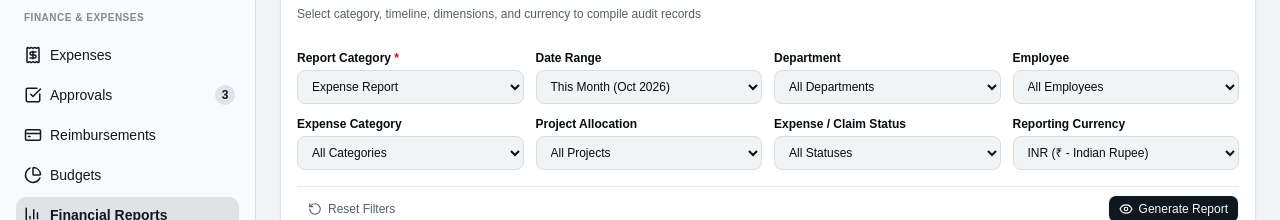
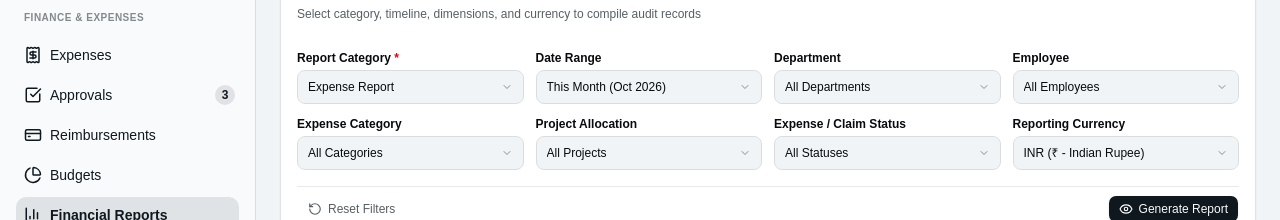
Before and after one commit to tharunworkx/project-1, a React app in the folder frontend/: page /reports in a window 1280 px wide. Shown: the part 201-421 px from the top of the page. Built offline with nearby package versions, Linux system fonts and the light colour scheme; the HTML template or start-up script is replaced by a standard one.

Commit message:
fix(ui): replace native select dropdowns across all modules with theme-styled FilterSelect

```diff
--- a/frontend/src/components/common/FilterSelect.jsx
+++ b/frontend/src/components/common/FilterSelect.jsx
@@ -7,6 +7,7 @@ import {
 } from '@/components/ui/dropdown-menu';
 import { Button } from '@/components/ui/button';
 import { ChevronDown, Check } from 'lucide-react';
+import { cn } from '@/lib/utils';
 
 export const FilterSelect = ({
   value,
@@ -14,38 +15,61 @@ export const FilterSelect = ({
   options = [],
   placeholder = 'Select option',
   className = '',
+  buttonClassName = '',
   align = 'start',
   widthClass = 'w-full',
+  icon = null,
 }) => {
-  const currentOption = options.find((opt) => String(opt.value) === String(value));
-  const displayLabel = currentOption ? currentOption.label : placeholder;
+  // Normalize options to { value, label }
+  const normalizedOptions = options.map((opt) => {
+    if (typeof opt === 'object' && opt !== null) {
+      return {
+        value: opt.value !== undefined ? opt.value : (opt.id ?? opt.name),
+        label: opt.label !== undefined ? opt.label : (opt.name ?? String(opt.value)),
+      };
+    }
+    return { value: opt, label: String(opt) };
+  });
+
+  const currentOption = normalizedOptions.find((opt) => String(opt.value) === String(value));
+  const displayLabel = currentOption ? currentOption.label : (value || placeholder);
 
   return (
     <DropdownMenu>
       <DropdownMenuTrigger asChild>
         <Button
+          type="button"
           variant="outline"
-          className={`${widthClass} h-8 px-2.5 rounded-md border border-border/80 bg-muted/40 hover:bg-muted/70 text-xs text-foreground flex items-center justify-between font-normal cursor-pointer focus-visible:ring-1 focus-visible:ring-ring transition-colors ${className}`}
+          className={cn(
+            widthClass,
+            "h-8 px-2.5 rounded-md border border-border/80 bg-muted/40 hover:bg-muted/70 text-xs text-foreground flex items-center justify-between font-normal cursor-pointer focus-visible:ring-1 focus-visible:ring-ring transition-colors",
+            buttonClassName,
+            className
+          )}
         >
-          <span className="truncate text-xs">{displayLabel}</span>
+          <div className="flex items-center gap-1.5 truncate">
+            {icon && <span className="shrink-0 text-muted-foreground">{icon}</span>}
+            <span className="truncate text-xs">{displayLabel}</span>
+          </div>
           <ChevronDown className="size-3 text-muted-foreground ml-1.5 shrink-0 opacity-70" />
         </Button>
       </DropdownMenuTrigger>
       <DropdownMenuContent
         align={align}
-        className="w-(--radix-dropdown-menu-trigger-width) min-w-44 max-h-64 overflow-y-auto p-1 shadow-xl bg-popover border border-border text-popover-foreground rounded-lg z-50"
+        className="w-[var(--radix-dropdown-menu-trigger-width)] min-w-44 max-h-64 overflow-y-auto p-1 shadow-xl bg-popover border border-border text-popover-foreground rounded-lg z-50"
       >
-        {options.map((opt) => {
+        {normalizedOptions.map((opt) => {
           const isSelected = String(opt.value) === String(value);
           return (
             <DropdownMenuItem
-              key={opt.value}
+              key={String(opt.value)}
               onClick={() => onChange(opt.value)}
-              className={`text-xs cursor-pointer px-2.5 py-1.5 rounded-md flex items-center justify-between transition-colors ${
+              className={cn(
+                "text-xs cursor-pointer px-2.5 py-1.5 rounded-md flex items-center justify-between transition-colors",
                 isSelected
-                  ? 'bg-primary/10 text-primary font-medium'
-                  : 'text-foreground hover:bg-muted focus:bg-muted'
-              }`}
+                  ? "bg-primary/10 text-primary font-medium"
+                  : "text-foreground hover:bg-muted focus:bg-muted"
+              )}
             >
               <span className="truncate">{opt.label}</span>
               {isSelected && <Check className="size-3 text-primary shrink-0 ml-2" />}
--- a/frontend/src/components/finance/budgets/BudgetModal.jsx
+++ b/frontend/src/components/finance/budgets/BudgetModal.jsx
@@ -2,6 +2,7 @@ import React, { useState, useEffect } from 'react';
 import Modal from '@/components/common/Modal';
 import { Button } from '@/components/ui/button';
 import { Input } from '@/components/ui/input';
+import FilterSelect from '@/components/common/FilterSelect';
 import { mockDepartments, mockCategories } from '@/services/mock/financeMockData';
 
 export const BudgetModal = ({
@@ -131,18 +132,12 @@ export const BudgetModal = ({
             <label className="block font-semibold text-foreground mb-1">
               Department <span className="text-destructive">*</span>
             </label>
-            <select
-              name="department"
+            <FilterSelect
               value={formData.department}
-              onChange={handleChange}
-              className="w-full h-9 px-3 rounded-md border border-border bg-background text-xs text-foreground focus:outline-none focus:ring-1 focus:ring-ring"
-            >
-              {mockDepartments.map((d) => (
-                <option key={d} value={d}>
-                  {d}
-                </option>
-              ))}
-            </select>
+              onChange={(val) => setFormData((prev) => ({ ...prev, department: val }))}
+              options={mockDepartments}
+              buttonClassName="h-9 bg-background border-border text-xs"
+            />
           </div>
 
           <div>
@@ -165,36 +160,30 @@ export const BudgetModal = ({
             <label className="block font-semibold text-foreground mb-1">
               Expense Category <span className="text-destructive">*</span>
             </label>
-            <select
-              name="category"
+            <FilterSelect
               value={formData.category}
-              onChange={handleChange}
-              className="w-full h-9 px-3 rounded-md border border-border bg-background text-xs text-foreground focus:outline-none focus:ring-1 focus:ring-ring"
-            >
-              {mockCategories.map((c) => (
-                <option key={c} value={c}>
-                  {c}
-                </option>
-              ))}
-            </select>
+              onChange={(val) => setFormData((prev) => ({ ...prev, category: val }))}
+              options={mockCategories}
+              buttonClassName="h-9 bg-background border-border text-xs"
+            />
           </div>
 
           <div>
             <label className="block font-semibold text-foreground mb-1">
               Budget Period
             </label>
-            <select
-              name="period"
+            <FilterSelect
               value={formData.period}
-              onChange={handleChange}
-              className="w-full h-9 px-3 rounded-md border border-border bg-background text-xs text-foreground focus:outline-none focus:ring-1 focus:ring-ring"
-            >
-              <option value="Q1 2026">Q1 2026 (Jan–Mar)</option>
-              <option value="Q2 2026">Q2 2026 (Apr–Jun)</option>
-              <option value="Q3 2026">Q3 2026 (Jul–Sep)</option>
-              <option value="Q4 2026">Q4 2026 (Oct–Dec)</option>
-              <option value="Annual 2026">Annual 2026</option>
-            </select>
+              onChange={(val) => setFormData((prev) => ({ ...prev, period: val }))}
+              options={[
+                { value: 'Q1 2026', label: 'Q1 2026 (Jan–Mar)' },
+                { value: 'Q2 2026', label: 'Q2 2026 (Apr–Jun)' },
+                { value: 'Q3 2026', label: 'Q3 2026 (Jul–Sep)' },
+                { value: 'Q4 2026', label: 'Q4 2026 (Oct–Dec)' },
+                { value: 'Annual 2026', label: 'Annual 2026' },
+              ]}
+              buttonClassName="h-9 bg-background border-border text-xs"
+            />
           </div>
         </div>
 
@@ -252,16 +241,16 @@ export const BudgetModal = ({
             <label className="block font-semibold text-foreground mb-1">
               Currency
             </label>
-            <select
-              name="currency"
+            <FilterSelect
               value={formData.currency}
-              onChange={handleChange}
-              className="w-full h-9 px-3 rounded-md border border-border bg-background text-xs text-foreground focus:outline-none focus:ring-1 focus:ring-ring"
-            >
-              <option value="INR">INR (₹ - Indian Rupee)</option>
-              <option value="USD">USD ($ - US Dollar)</option>
-              <option value="EUR">EUR (€ - Euro)</option>
-            </select>
+              onChange={(val) => setFormData((prev) => ({ ...prev, currency: val }))}
+              options={[
+                { value: 'INR', label: 'INR (₹ - Indian Rupee)' },
+                { value: 'USD', label: 'USD ($ - US Dollar)' },
+                { value: 'EUR', label: 'EUR (€ - Euro)' },
+              ]}
+              buttonClassName="h-9 bg-background border-border text-xs"
+            />
           </div>
         </div>
 
--- a/frontend/src/pages/finance/FinanceDashboard.jsx
+++ b/frontend/src/pages/finance/FinanceDashboard.jsx
@@ -37,6 +37,7 @@ import { useFinanceRole } from '@/hooks/useFinanceRole';
 import { useToast } from '@/context/ToastContext';
 import financeMockService from '@/services/mock/financeMockService';
 import { formatCurrency } from '@/lib/currency';
+import FilterSelect from '@/components/common/FilterSelect';
 
 const COLORS = ['#3b82f6', '#10b981', '#f59e0b', '#ef4444', '#8b5cf6', '#ec4899', '#06b6d4', '#64748b'];
 
@@ -100,25 +101,25 @@ export const FinanceDashboard = () => {
 
         <div className="flex flex-wrap items-center gap-2">
           {/* Date range filter */}
-          <div className="flex items-center gap-1.5 bg-card border border-border/80 rounded-lg p-1 text-xs shadow-2xs">
-            <Calendar className="size-3.5 text-muted-foreground ml-1.5" />
-            <select
-              value={dateRange}
-              onChange={(e) => {
-                setDateRange(e.target.value);
-                toastInfo(`Filtered analytics by ${e.target.value}`);
-              }}
-              className="h-7 bg-transparent border-none text-xs font-semibold text-foreground focus:outline-none pr-2 cursor-pointer"
-            >
-              <option value="Last 7 Days">Last 7 Days</option>
-              <option value="Last 30 Days">Last 30 Days</option>
-              <option value="This Month">This Month</option>
-              <option value="Last Month">Last Month</option>
-              <option value="Last Quarter">Last Quarter</option>
-              <option value="This Year">This Year</option>
-              <option value="Custom Range">Custom Fiscal Range</option>
-            </select>
-          </div>
+          <FilterSelect
+            value={dateRange}
+            onChange={(val) => {
+              setDateRange(val);
+              toastInfo(`Filtered analytics by ${val}`);
+            }}
+            options={[
+              'Last 7 Days',
+              'Last 30 Days',
+              'This Month',
+              'Last Month',
+              'Last Quarter',
+              'This Year',
+              'Custom Range',
+            ]}
+            icon={<Calendar className="size-3.5 text-muted-foreground" />}
+            buttonClassName="h-8 bg-card border-border/80 shadow-2xs font-semibold px-2.5"
+            widthClass="w-44"
+          />
 
           <div className="flex items-center gap-1.5">
             <Button
--- a/frontend/src/pages/reports/Reports.jsx
+++ b/frontend/src/pages/reports/Reports.jsx
@@ -32,6 +32,7 @@ import {
 import { Badge } from "@/components/ui/badge";
 import { Button } from "@/components/ui/button";
 import { Input } from "@/components/ui/input";
+import FilterSelect from '@/components/common/FilterSelect';
 import { useAuth } from '@/context/AuthContext';
 import { useFinanceRole } from '@/hooks/useFinanceRole';
 import { useToast } from '@/context/ToastContext';
@@ -201,17 +202,12 @@ export const Reports = () => {
                     <label className="block font-semibold text-foreground mb-1">
                       Report Category <span className="text-destructive">*</span>
                     </label>
-                    <select
+                    <FilterSelect
                       value={formData.reportType}
-                      onChange={(e) => setFormData({ ...formData, reportType: e.target.value })}
-                      className="w-full h-8.5 px-2.5 rounded-md border border-border bg-background text-xs text-foreground focus:outline-none"
-                    >
-                      {REPORT_TYPES.map((t) => (
-                        <option key={t} value={t}>
-                          {t}
-                        </option>
-                      ))}
-                    </select>
+                      onChange={(val) => setFormData({ ...formData, reportType: val })}
+                      options={REPORT_TYPES}
+                      buttonClassName="h-8.5 bg-background border-border text-xs"
+                    />
                   </div>
 
                   {/* Date Range */}
@@ -219,18 +215,19 @@ export const Reports = () => {
                     <label className="block font-semibold text-foreground mb-1">
                       Date Range
                     </label>
-                    <select
+                    <FilterSelect
                       value={formData.dateRange}
-                      onChange={(e) => setFormData({ ...formData, dateRange: e.target.value })}
-                      className="w-full h-8.5 px-2.5 rounded-md border border-border bg-background text-xs text-foreground focus:outline-none"
-                    >
-                      <option value="This Month (Oct 2026)">This Month (Oct 2026)</option>
-                      <option value="Last Month (Sep 2026)">Last Month (Sep 2026)</option>
-                      <option value="Q3 2026 (Jul–Sep)">Q3 2026 (Jul–Sep)</option>
-                      <option value="Q4 2026 (Oct–Dec)">Q4 2026 (Oct–Dec)</option>
-                      <option value="Annual FY 2026">Annual FY 2026</option>
-                      <option value="Custom Range">Custom Audit Interval</option>
-                    </select>
+                      onChange={(val) => setFormData({ ...formData, dateRange: val })}
+                      options={[
+                        { value: 'This Month (Oct 2026)', label: 'This Month (Oct 2026)' },
+                        { value: 'Last Month (Sep 2026)', label: 'Last Month (Sep 2026)' },
+                        { value: 'Q3 2026 (Jul–Sep)', label: 'Q3 2026 (Jul–Sep)' },
+                        { value: 'Q4 2026 (Oct–Dec)', label: 'Q4 2026 (Oct–Dec)' },
+                        { value: 'Annual FY 2026', label: 'Annual FY 2026' },
+                        { value: 'Custom Range', label: 'Custom Audit Interval' },
+                      ]}
+                      buttonClassName="h-8.5 bg-background border-border text-xs"
+                    />
                   </div>
 
                   {/* Department */}
@@ -238,18 +235,15 @@ export const Reports = () => {
                     <label className="block font-semibold text-foreground mb-1">
                       Department
                     </label>
-                    <select
+                    <FilterSelect
                       value={formData.department}
-                      onChange={(e) => setFormData({ ...formData, department: e.target.value })}
-                      className="w-full h-8.5 px-2.5 rounded-md border border-border bg-background text-xs text-foreground focus:outline-none"
-                    >
-                      <option value="All">All Departments</option>
-                      {mockDepartments.map((d) => (
-                        <option key={d} value={d}>
-                          {d}
-                        </option>
-                      ))}
-                    </select>
+                      onChange={(val) => setFormData({ ...formData, department: val })}
+                      options={[
+                        { value: 'All', label: 'All Departments' },
+                        ...mockDepartments.map((d) => ({ value: d, label: d })),
+                      ]}
+                      buttonClassName="h-8.5 bg-background border-border text-xs"
+                    />
                   </div>
 
                   {/* Employee */}
@@ -257,18 +251,18 @@ export const Reports = () => {
                     <label className="block font-semibold text-foreground mb-1">
                       Employee
                     </label>
-                    <select
+                    <FilterSelect
                       value={formData.employee}
-                      onChange={(e) => setFormData({ ...formData, employee: e.target.value })}
-                      className="w-full h-8.5 px-2.5 rounded-md border border-border bg-background text-xs text-foreground focus:outline-none"
-                    >
-                      <option value="All">All Employees</option>
-                      {mockEmployees.map((emp) => (
-                        <option key={emp.name} value={emp.name}>
-                          {emp.name} ({emp.id})
-                        </option>
-                      ))}
-                    </select>
+                      onChange={(val) => setFormData({ ...formData, employee: val })}
+                      options={[
+                        { value: 'All', label: 'All Employees' },
+                        ...mockEmployees.map((emp) => ({
+                          value: emp.name,
+                          label: `${emp.name} (${emp.id})`,
+                        })),
+                      ]}
+                      buttonClassName="h-8.5 bg-background border-border text-xs"
+                    />
                   </div>
 
                   {/* Expense Category */}
@@ -276,18 +270,15 @@ export const Reports = () => {
                     <label className="block font-semibold text-foreground mb-1">
                       Expense Category
                     </label>
-                    <select
+                    <FilterSelect
                       value={formData.category}
-                      onChange={(e) => setFormData({ ...formData, category: e.target.value })}
-                      className="w-full h-8.5 px-2.5 rounded-md border border-border bg-background text-xs text-foreground focus:outline-none"
-                    >
-                      <option value="All">All Categories</option>
-                      {mockCategories.map((c) => (
-                        <option key={c} value={c}>
-                          {c}
-                        </option>
-                      ))}
-                    </select>
+                      onChange={(val) => setFormData({ ...formData, category: val })}
+                      options={[
+                        { value: 'All', label: 'All Categories' },
+                        ...mockCategories.map((c) => ({ value: c, label: c })),
+                      ]}
+                      buttonClassName="h-8.5 bg-background border-border text-xs"
+                    />
                   </div>
 
                   {/* Project */}
@@ -295,17 +286,18 @@ export const Reports = () => {
                     <label className="block font-semibold text-foreground mb-1">
                       Project Allocation
                     </label>
-                    <select
+                    <FilterSelect
                       value={formData.project}
-                      onChange={(e) => setFormData({ ...formData, project: e.target.value })}
-                      className="w-full h-8.5 px-2.5 rounded-md border border-border bg-background text-xs text-foreground focus:outline-none"
-                    >
-                      <option value="All Projects">All Projects</option>
-                      <option value="Cloud Modernization">Cloud Modernization</option>
-                      <option value="APAC Expansion">APAC Expansion</option>
-                      <option value="Core Platform v4">Core Platform v4</option>
-                      <option value="General Operations">General Operations</option>
-                    </select>
+                      onChange={(val) => setFormData({ ...formData, project: val })}
+                      options={[
+                        { value: 'All Projects', label: 'All Projects' },
+                        { value: 'Cloud Modernization', label: 'Cloud Modernization' },
+                        { value: 'APAC Expansion', label: 'APAC Expansion' },
+                        { value: 'Core Platform v4', label: 'Core Platform v4' },
+                        { value: 'General Operations', label: 'General Operations' },
+                      ]}
+                      buttonClassName="h-8.5 bg-background border-border text-xs"
+                    />
                   </div>
 
                   {/* Status */}
@@ -313,17 +305,18 @@ export const Reports = () => {
                     <label className="block font-semibold text-foreground mb-1">
                       Expense / Claim Status
                     </label>
-                    <select
+                    <FilterSelect
                       value={formData.status}
-                      onChange={(e) => setFormData({ ...formData, status: e.target.value })}
-                      className="w-full h-8.5 px-2.5 rounded-md border border-border bg-background text-xs text-foreground focus:outline-none"
-                    >
-                      <option value="All Statuses">All Statuses</option>
-                      <option value="Approved">Approved</option>
-                      <option value="Reimbursed">Reimbursed</option>
-                      <option value="Pending">Pending Audit</option>
-                      <option value="Flagged">Policy Flagged</option>
-                    </select>
+                      onChange={(val) => setFormData({ ...formData, status: val })}
+                      options={[
+                        { value: 'All Statuses', label: 'All Statuses' },
+                        { value: 'Approved', label: 'Approved' },
+                        { value: 'Reimbursed', label: 'Reimbursed' },
+                        { value: 'Pending', label: 'Pending Audit' },
+                        { value: 'Flagged', label: 'Policy Flagged' },
+                      ]}
+                      buttonClassName="h-8.5 bg-background border-border text-xs"
+                    />
                   </div>
 
                   {/* Currency */}
@@ -331,15 +324,16 @@ export const Reports = () => {
                     <label className="block font-semibold text-foreground mb-1">
                       Reporting Currency
                     </label>
-                    <select
+                    <FilterSelect
                       value={formData.currency}
-                      onChange={(e) => setFormData({ ...formData, currency: e.target.value })}
-                      className="w-full h-8.5 px-2.5 rounded-md border border-border bg-background text-xs text-foreground focus:outline-none"
-                    >
-                      <option value="INR">INR (₹ - Indian Rupee)</option>
-                      <option value="USD">USD ($ - US Dollar)</option>
-                      <option value="EUR">EUR (€ - Euro)</option>
-                    </select>
+                      onChange={(val) => setFormData({ ...formData, currency: val })}
+                      options={[
+                        { value: 'INR', label: 'INR (₹ - Indian Rupee)' },
+                        { value: 'USD', label: 'USD ($ - US Dollar)' },
+                        { value: 'EUR', label: 'EUR (€ - Euro)' },
+                      ]}
+                      buttonClassName="h-8.5 bg-background border-border text-xs"
+                    />
                   </div>
                 </div>
 
```
